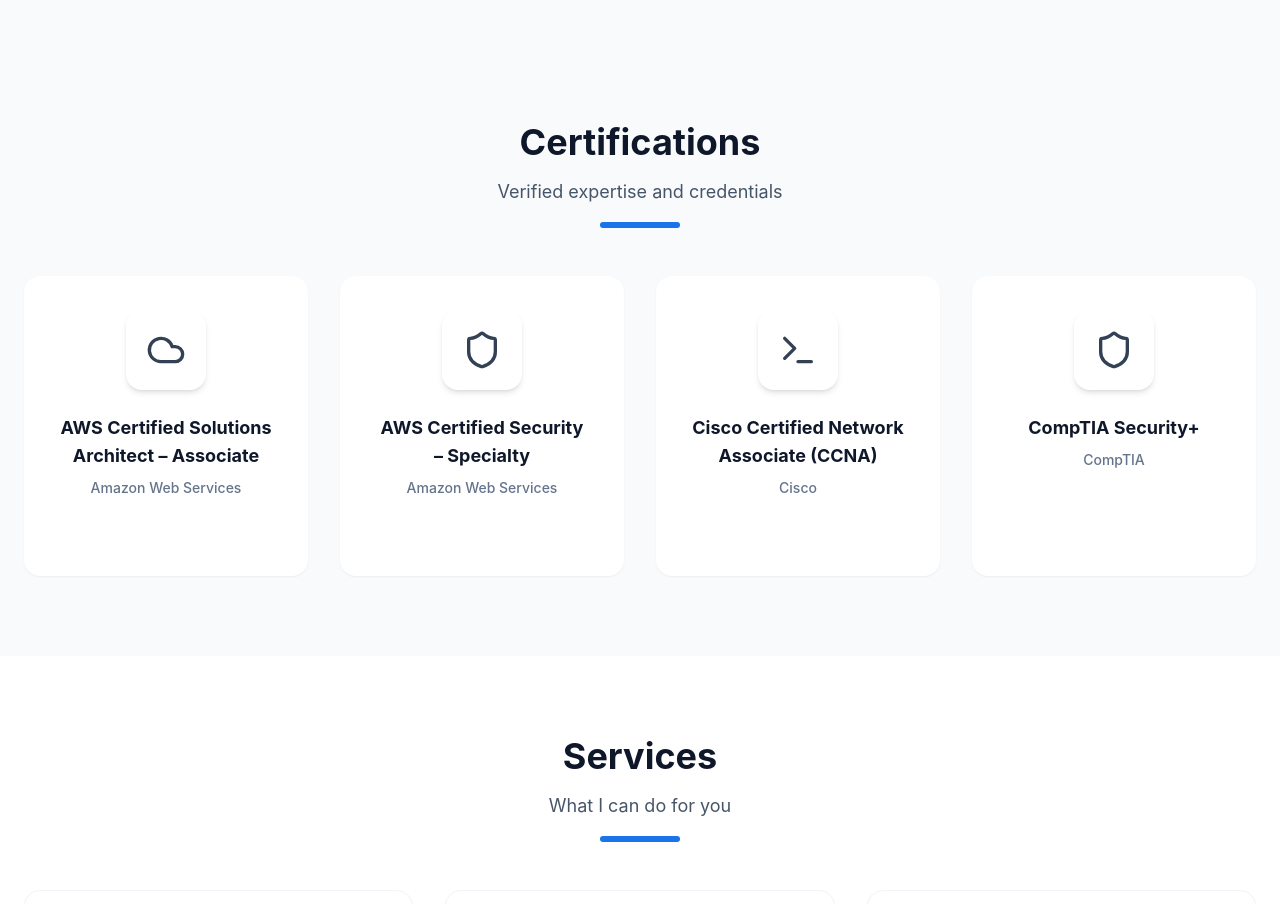
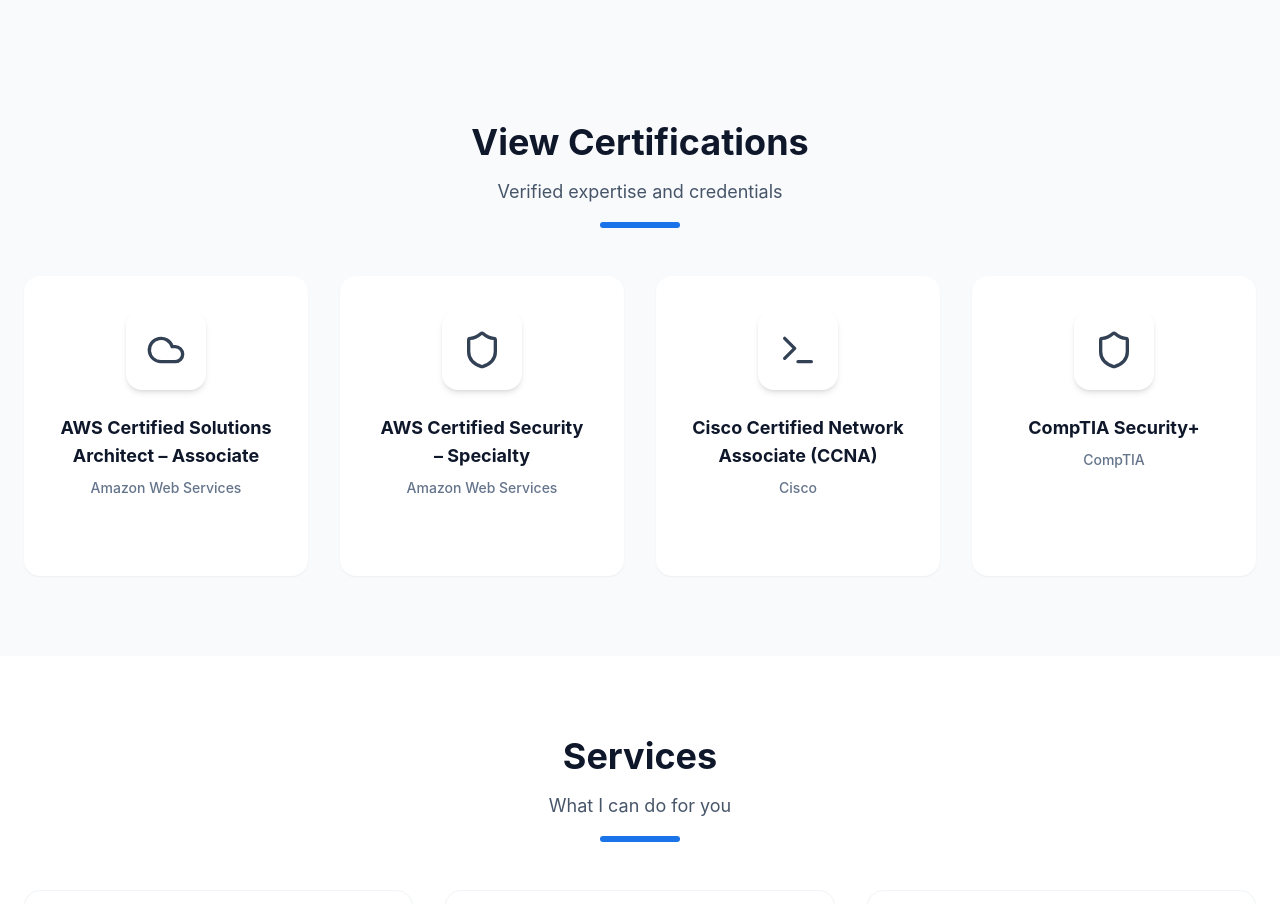
Before and after one commit to miafo1/miafopotfolio, a React (Vite) app: page / in a window 1280 px wide. Shown: the part 3260-4164 px from the top of the page. Built offline with nearby package versions, Linux system fonts and the light colour scheme.

Commit message:
Change section title to 'View Certifications'

```diff
--- a/src/components/sections/Certifications.jsx
+++ b/src/components/sections/Certifications.jsx
@@ -9,7 +9,7 @@
   return (
     <section id="certifications" className="py-20 bg-slate-50">
       <div className="container mx-auto px-6">
-        <SectionTitle title="Certifications" subtitle="Verified expertise and credentials" />
+        <SectionTitle title="View Certifications" subtitle="Verified expertise and credentials" />
 
         <div className="grid grid-cols-1 md:grid-cols-2 lg:grid-cols-4 gap-8">
           {certifications.map((cert, index) => {
```
